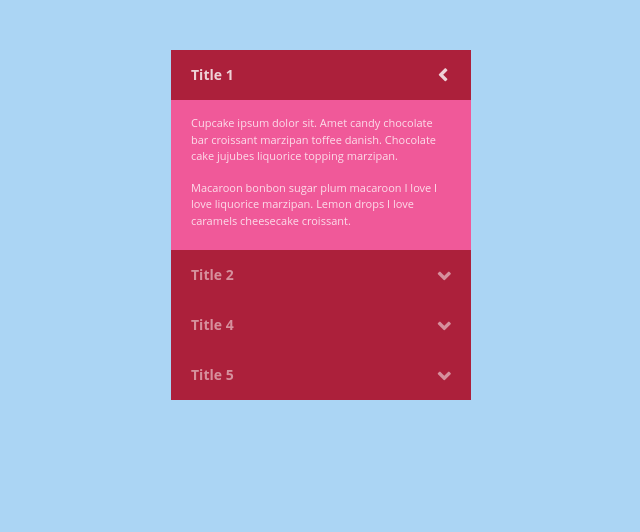
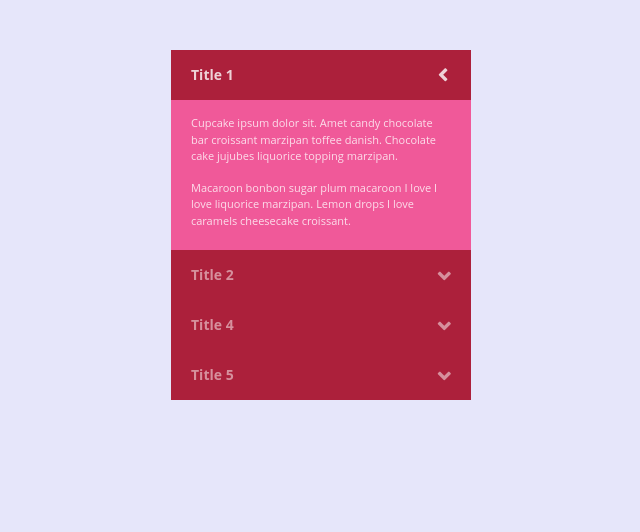
Before and after one commit to rajakedia1/temp1, a plain HTML site: page index.html in a window 1280 px wide. Shown: the whole page, without its empty margins (319-959 px from the left). Drawn offline with Linux system fonts and the light colour scheme.

Commit message:
change background to lavender

```diff
--- a/style.css
+++ b/style.css
@@ -19,7 +19,7 @@ body {
  height: 100%;
  font: 16px/1 'Open Sans', sans-serif;
  color: #555;
- background: #abd5f4;
+ background: lavender;
 }
 
 body {
```
